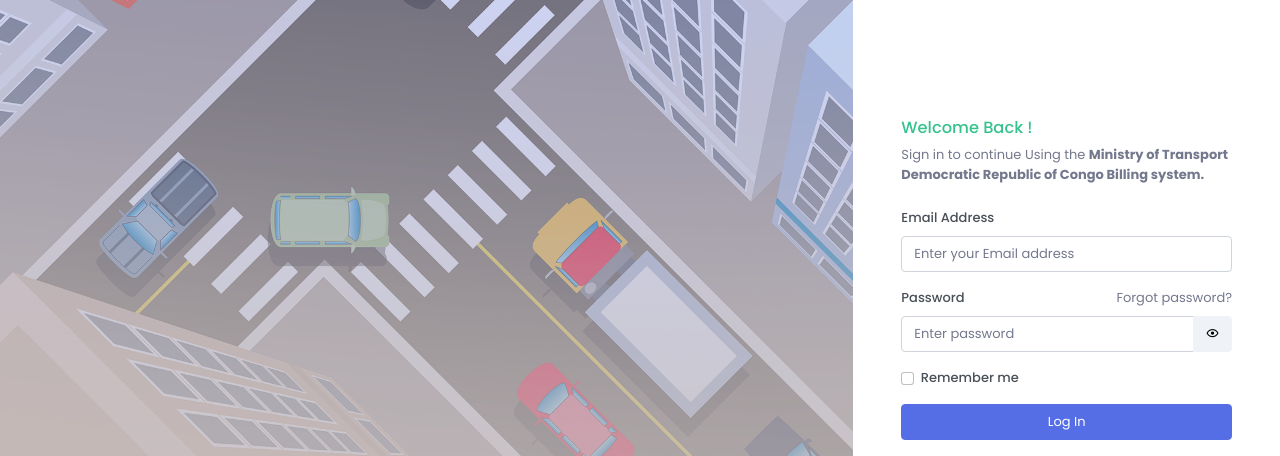
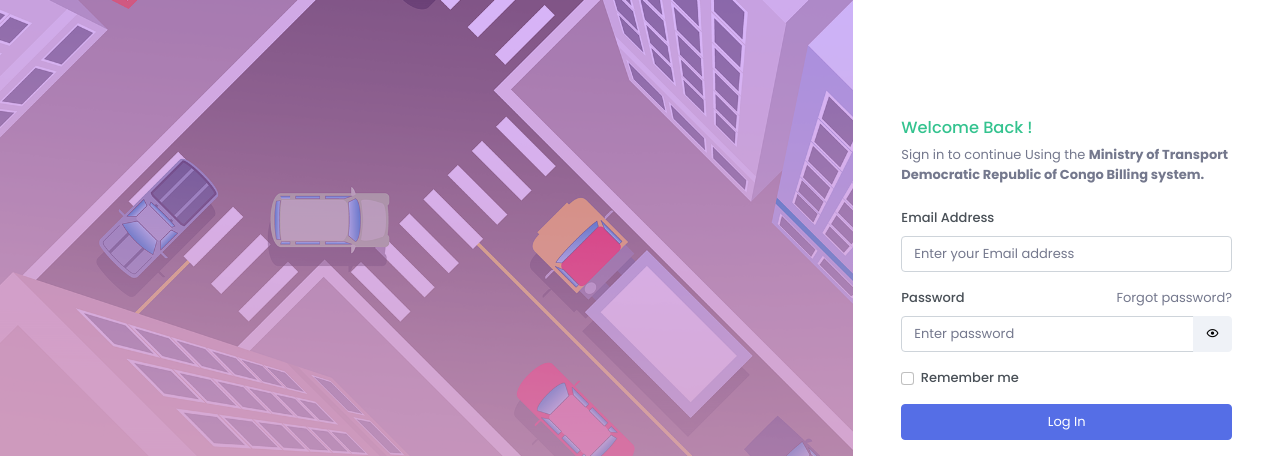
Before and after one commit to OzzayNetwork/NTSA-Nyama, a plain HTML site: page auth-login.html in a window 1280 px wide. Shown: the part 139-595 px from the top of the page. Drawn offline with Linux system fonts and the light colour scheme.

Commit message:
kelvin: some changes to the color

```diff
--- a/assets/css/custom.css
+++ b/assets/css/custom.css
@@ -1069,7 +1069,7 @@
     }
 
     .auth-full-bg {
-        background-color: rgb(85 110 230) !important;
+        background-color: rgb(122 11 255) !important;
     }
 
     .table-contacts-modal .dt-buttons {
```
